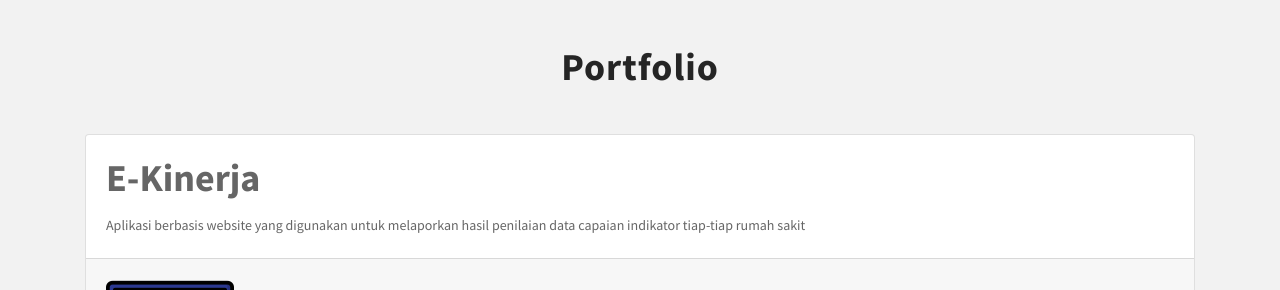
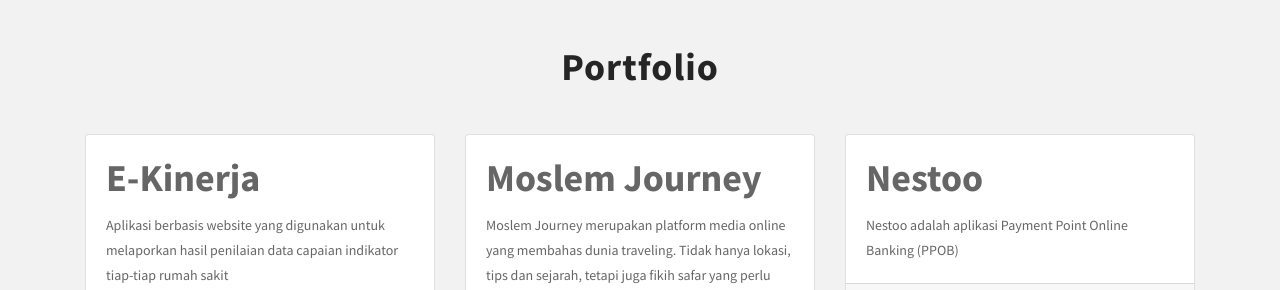
Before and after one commit to edsusantoo/edsusantoo.github.io, a plain HTML site: page index.html in a window 1280 px wide. Shown: the part 1978-2268 px from the top of the page. Drawn offline with Linux system fonts and the light colour scheme; files whose address does not match are found by name.

Commit message:
update data

```diff
--- a/index.html
+++ b/index.html
@@ -263,7 +263,7 @@
       <!-- Portfolio Recent Projects -->
       <div id="portfolio" class="row wow fadeInDown" data-wow-delay="0.4s">
 
-        <div class="col-sm-12 col">
+        <div class="col-sm-12 col-md-4 col-lg-4">
           <div class="card">
             <div class="card-body">
               <h4 class="card-title">E-Kinerja</h4>
@@ -277,7 +277,7 @@
           </div>
         </div>
 
-        <div class="col-sm-12 col">
+        <div class="col-sm-12 col-md-4 col-lg-4">
           <div class="card">
             <div class="card-body">
               <h4 class="card-title">Moslem Journey</h4>
@@ -292,7 +292,7 @@
             </div>
           </div>
         </div>
-        <div class="col-sm-12 col">
+        <div class="col-sm-12 col-md-4 col-lg-4">
           <div class="card"">
             <div class=" card-body">
             <h4 class="card-title">Nestoo</h4>
```
